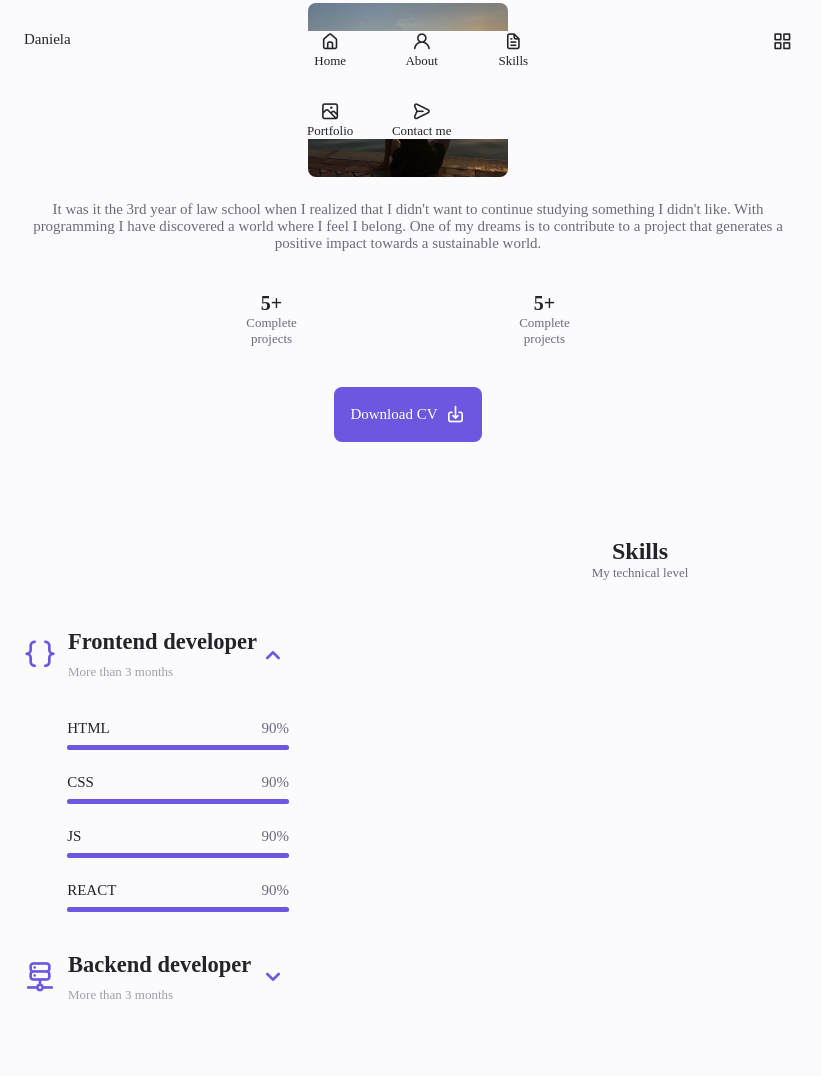
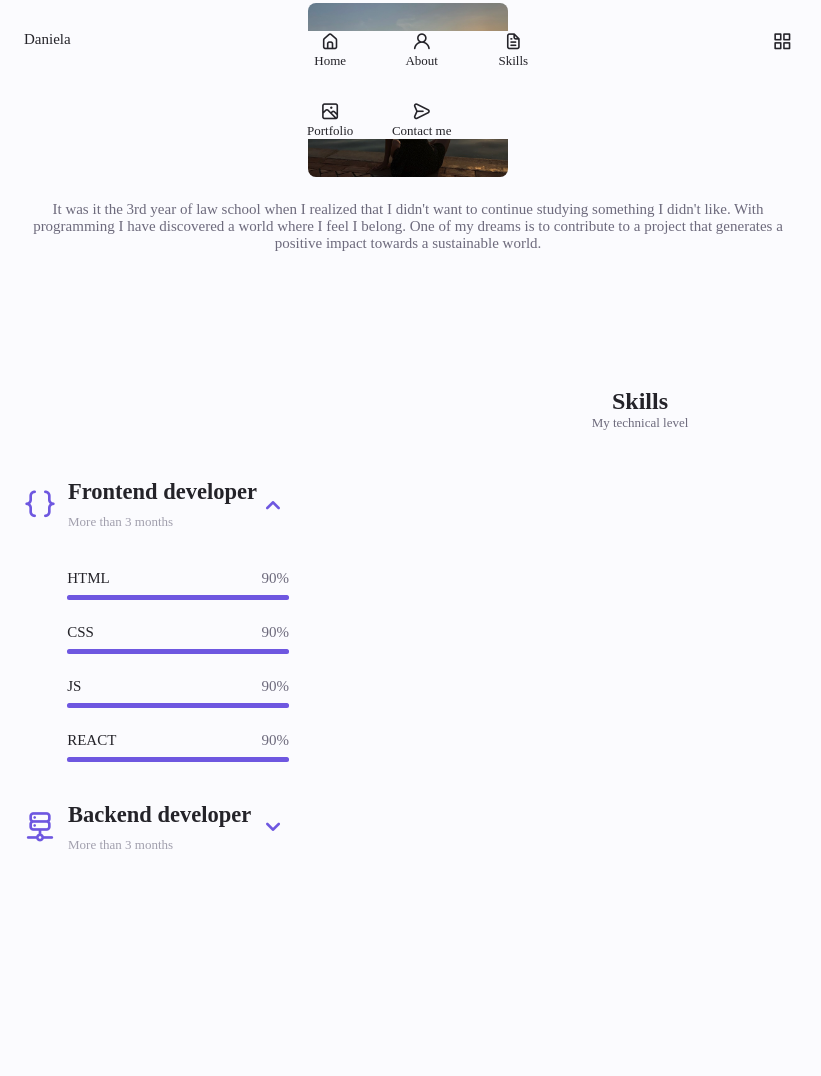
Before and after one commit to mdanieladla/portfolio, a website: page src/html/index.html in a window 1280 px wide. Shown: the part 661-1737 px from the top of the page, without its empty margins (0-821 px from the left). After the commit the page ends 1666 px from the top, so only its background shows below. Drawn offline with nearby package versions, Linux system fonts and the light colour scheme; files that its build step writes are made by us from their sources; files whose address does not match are found by name; a web font is replaced by a local one.

Commit message:
deleted comments

```diff
--- a/src/html/partials/about.html
+++ b/src/html/partials/about.html
@@ -12,30 +12,6 @@
         contribute to a project that generates a positive impact towards a
         sustainable world.
       </p>
-      <!-- ESTE DIV LO PUEDO BORRAR MÁS ADELANTE -->
-      <div class="about__info">
-        <div>
-          <span class="about__info-title">5+</span>
-          <span class="about__info-name"
-            >Complete <br />
-            projects</span
-          >
-        </div>
-        <div>
-          <span class="about__info-title">5+</span>
-          <span class="about__info-name"
-            >Complete <br />
-            projects</span
-          >
-        </div>
-      </div>
-      <!-- HASTA AQUI -->
-      <!-- DESCARGAR CV EN PDF? -->
-      <div class="about__buttons">
-        <a download="" href="#" class="button button--flex">
-          Download CV <i class="uil uil-download-alt button__icon"></i>
-        </a>
-      </div>
     </div>
   </div>
 </section>
```
